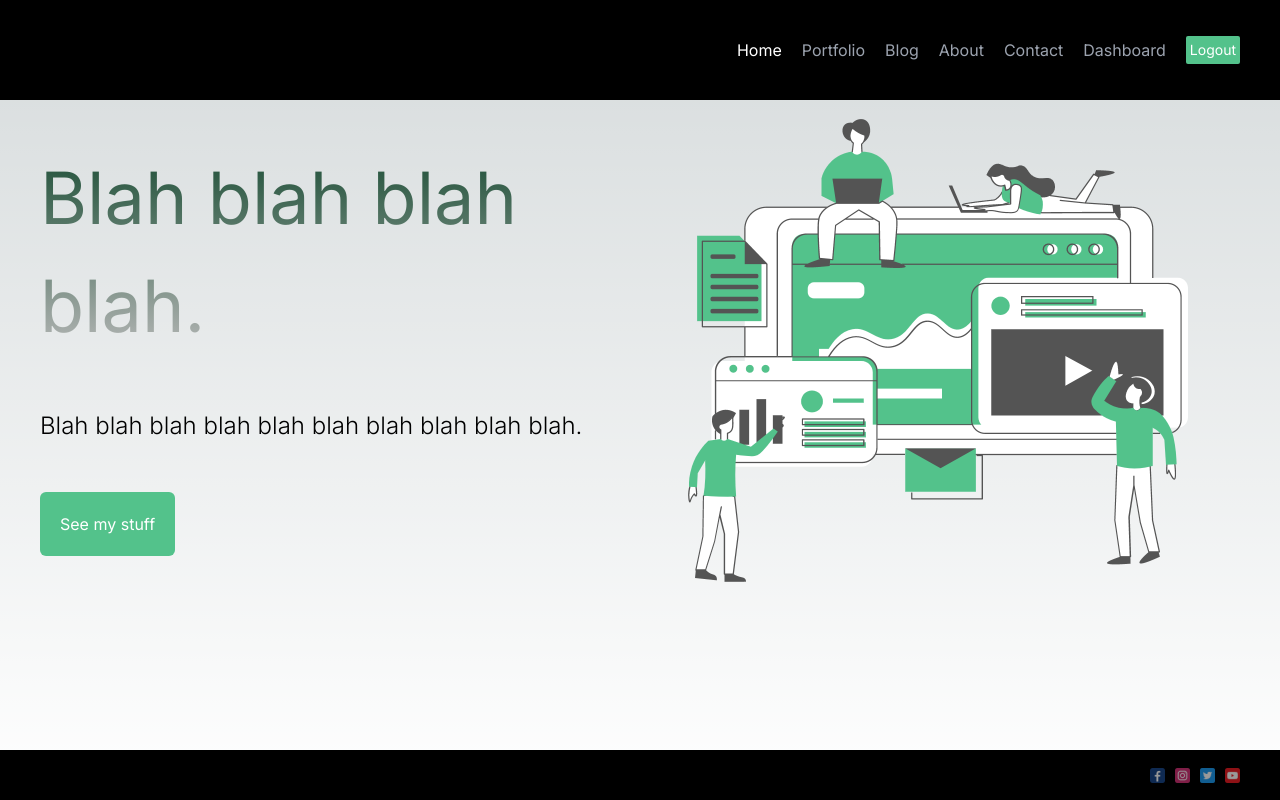
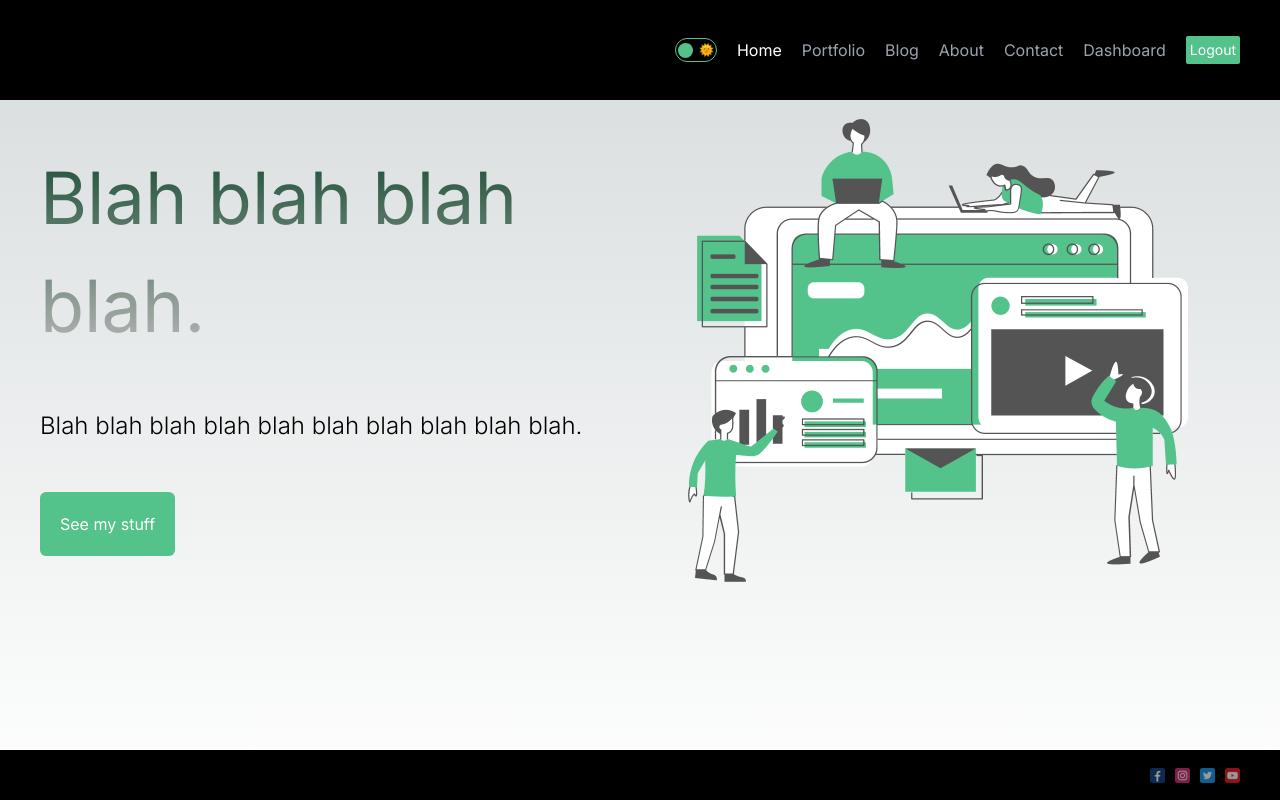
Before and after one commit to jonnyabrams/nextjs13-tryout, a Next.js app: page / in a window 1280 px wide. Built offline with nearby package versions, Linux system fonts and the light colour scheme.

Commit message:
feat: DarkModeToggle design

```diff
--- /dev/null
+++ b/src/components/darkModeToggle/DarkModeToggle.tsx
@@ -0,0 +1,16 @@
+const DarkModeToggle = () => {
+  const mode = "light";
+
+  return (
+    <div className="relative flex justify-between items-center w-[42px] h-[24px] border-[1.5px] border-primary rounded-[30px] p-[2px] cursor-pointer">
+      <div className="text-[12px]">🌙</div>
+      <div className="text-[12px]">🌞</div>
+      <div
+        className="w-[15px] h-[15px] bg-primary rounded-full absolute"
+        style={mode === "light" ? { left: "2px" } : { right: "2px" }}
+      />
+    </div>
+  );
+};
+
+export default DarkModeToggle;
--- a/src/components/navbar/Navbar.tsx
+++ b/src/components/navbar/Navbar.tsx
@@ -6,6 +6,7 @@
 
 import { navLinks } from "@/src/constants";
 import { useState } from "react";
+import DarkModeToggle from "../darkModeToggle/DarkModeToggle";
 
 const Navbar = () => {
   const [showDropdown, setShowDropdown] = useState(false);
@@ -17,6 +18,7 @@
         Navbar
       </Link>
       <div className="flex items-center gap-5 max-md:hidden">
+        <DarkModeToggle />
         {navLinks.map((link) => {
           const isActive =
             (link.url.length > 1 && pathname.includes(link.url)) ||
```
